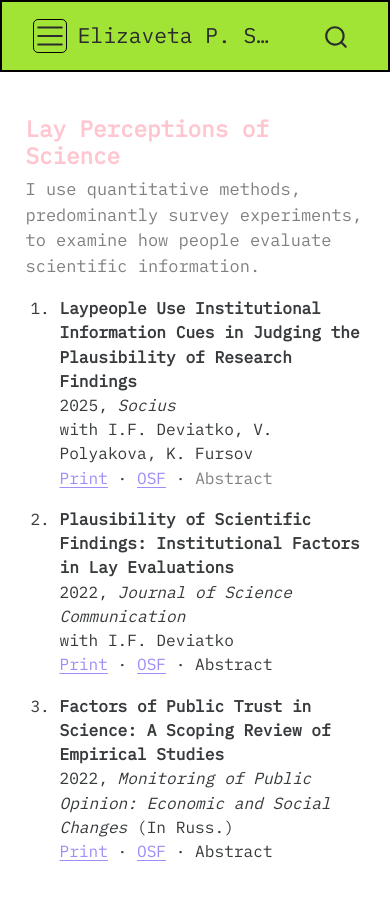
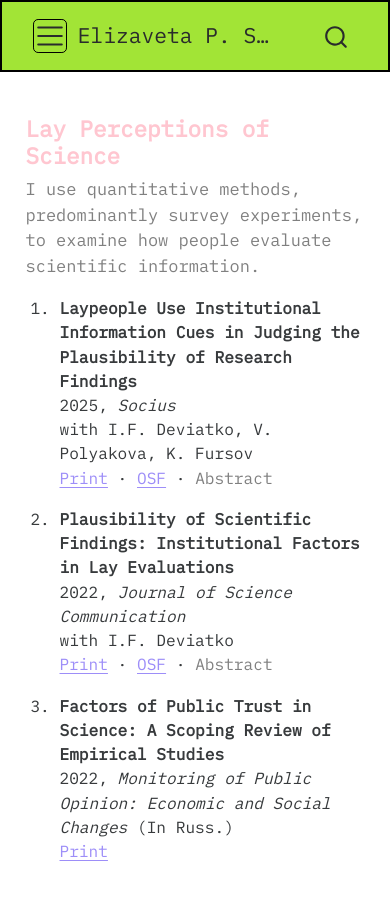
Before and after one commit to lisheremet/lisheremet.github.io, a plain HTML site: page projects.html in a window 390 px wide. Drawn offline with Linux system fonts and the light colour scheme.

Commit message:
Built site for gh-pages

```diff
--- a/projects.html
+++ b/projects.html
@@ -138,13 +138,18 @@ with I.F. Deviatko, V. Polyakova, K. Fursov<br>
 <p>Mediatization of science communication facilitates broader access to scientific knowledge. However, in the post-truth era, it makes the task of critical evaluation of science-based information more challenging than ever for laypeople. The authors conducted a factorial survey as part of a nationally representative Russian survey panel to evaluate the influence of institutional information cues on laypersons’ plausibility judgments. The findings indicate that funding information and institutional affiliation influence how the general public perceives the plausibility of scientific results. The data obtained also show that research results from various scientific disciplines are perceived differently in terms of their plausibility.</p>
 </div>
 <ol start="2" type="1">
-<li><p><strong>Plausibility of Scientific Findings: Institutional Factors in Lay Evaluations</strong><br>
+<li><strong>Plausibility of Scientific Findings: Institutional Factors in Lay Evaluations</strong><br>
 2022, <em>Journal of Science Communication</em><br>
 with I.F. Deviatko<br>
-<a href="https://jcom.sissa.it/article/pubid/JCOM_2105_2022_A01/">Print</a> · <a href="https://osf.io/kzry5">OSF</a> · Abstract</p></li>
-<li><p><strong>Factors of Public Trust in Science: A Scoping Review of Empirical Studies</strong><br>
+<a href="https://jcom.sissa.it/article/pubid/JCOM_2105_2022_A01/">Print</a> · <a href="https://osf.io/kzry5">OSF</a> · <a href="#abs1" data-bs-toggle="collapse" style="color:grey; text-decoration: none">Abstract</a></li>
+</ol>
+<div id="abs1" class="collapse" width="70%" style="margin-top: 0.5rem; margin-left: 2rem; font-size: 75%; color:grey">
+<p>One of the recent “crises” experienced by science is associated with a decline in its public support. We conducted two factorial surveys among university students aiming at broadening our understanding of the information cues influencing the wider publics’ judgments of science. We found that sociological and criminological research results are perceived as less plausible compared to neuroscientific and physiological research, but as more plausible than results from genetics. In contrast with the previous data on the importance of funding and institutional prestige cues as the indirect indicators of the research quality among academic experts, we discovered the absence of any effects of funding or institutional prestige for the selected type of general audience.</p>
+</div>
+<ol start="3" type="1">
+<li><strong>Factors of Public Trust in Science: A Scoping Review of Empirical Studies</strong><br>
 2022, <em>Monitoring of Public Opinion: Economic and Social Changes</em> (In Russ.)<br>
-<a href="#">Print</a> · <a href="#">OSF</a> · Abstract</p></li>
+<a href="https://doi.org/10.14515/monitoring.2022.3.2040">Print</a></li>
 </ol>
 </div>
 </div>
--- a/sitemap.xml
+++ b/sitemap.xml
@@ -6,7 +6,7 @@
   </url>
   <url>
     <loc>https://lisheremet.github.io/projects.html</loc>
-    <lastmod>2025-12-11T21:20:46.766Z</lastmod>
+    <lastmod>2025-12-11T21:26:27.067Z</lastmod>
   </url>
   <url>
     <loc>https://lisheremet.github.io/index.html</loc>
```
Also changed, not shown: search.json (+1 -1 lines), 1 other file.
